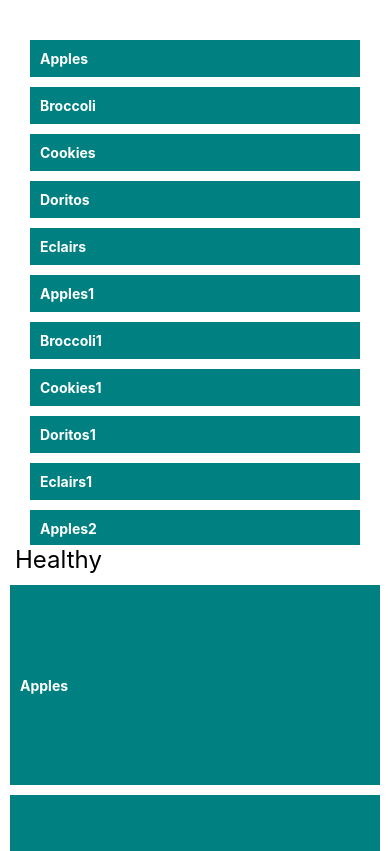
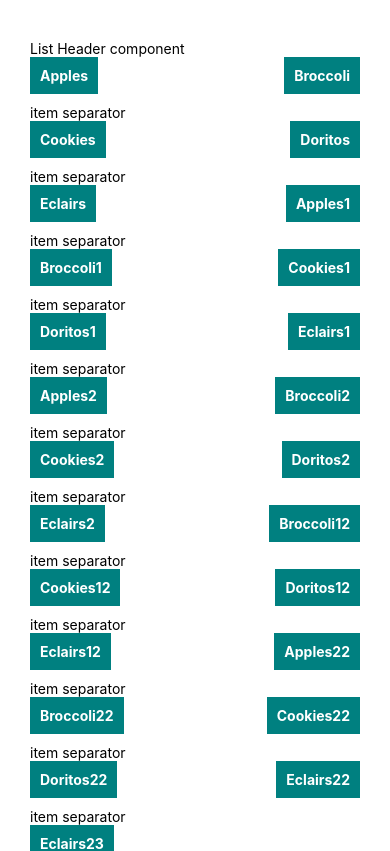
Before and after one commit to SanjoyPator1/React-Native-FM-V2, a React Native app in the folder AwesomeProject/: screen / in a window 390 px wide. Shown: the top 851 px of the page. Built offline with nearby package versions, Linux system fonts and the light colour scheme.

Commit message:
list props

```diff
--- a/AwesomeProject/App.js
+++ b/AwesomeProject/App.js
@@ -34,10 +34,7 @@ const App = () => {
     <SafeAreaView style={styles.safeArea}>
       <View style={[styles.container, styles.containerBgColor]}>
         <View style={{width: '100%'}}>
-          <View style={{height: '28%'}}>
-            <FlatListComponent />
-          </View>
-          <SectionListComponent />
+          <FlatListComponent />
         </View>
       </View>
     </SafeAreaView>
--- a/AwesomeProject/components/FlatListComponent.js
+++ b/AwesomeProject/components/FlatListComponent.js
@@ -1,3 +1,4 @@
+/* eslint-disable react-native/no-inline-styles */
 /* eslint-disable prettier/prettier */
 import React from 'react';
 import {Text, View, StyleSheet, FlatList, SafeAreaView} from 'react-native';
@@ -10,7 +11,7 @@ const Food = props => {
   );
 };
 
-const FOODS = [
+const FOODS_DATA = [
   'Apples',
   'Broccoli',
   'Cookies',
@@ -26,15 +27,35 @@ const FOODS = [
   'Cookies2',
   'Doritos2',
   'Eclairs2',
+  'Broccoli12',
+  'Cookies12',
+  'Doritos12',
+  'Eclairs12',
+  'Apples22',
+  'Broccoli22',
+  'Cookies22',
+  'Doritos22',
+  'Eclairs22',
+  'Eclairs23',
 ];
 
 const FlatListComponent = () => {
   return (
     <FlatList
+      // eslint-disable-next-line react-native/no-inline-styles
       style={{padding: 20}}
-      data={FOODS}
+      data={FOODS_DATA}
+      columnWrapperStyle={{
+        justifyContent: FOODS_DATA % 2 === 1 ? 'flex-start' : 'space-between',
+      }}
       keyExtractor={item => item}
       renderItem={({item}) => <Food name={item} />}
+      ItemSeparatorComponent={<Text>item separator</Text>}
+      ListEmptyComponent={<Text>List is empty</Text>}
+      ListFooterComponent={<Text>List Footer component</Text>}
+      ListHeaderComponent={<Text>List Header component</Text>}
+      horizontal={false}
+      numColumns={2}
     />
   );
 };
```
